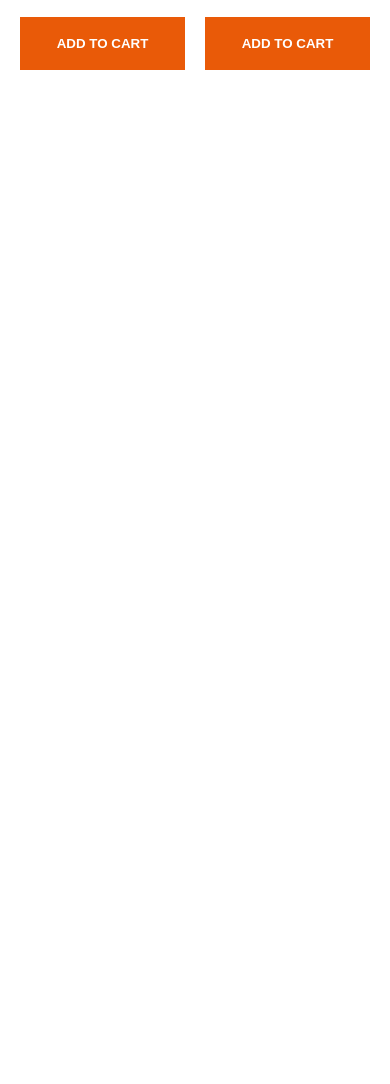
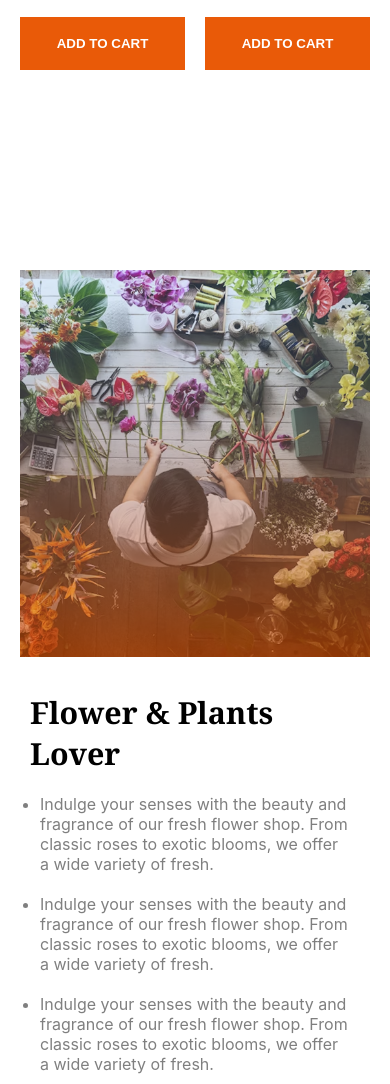
Before and after one commit to fardin-sojon/responsive-flowers-assignment2, a plain HTML site: page index.html in a window 390 px wide. Shown: the part 2802-3886 px from the top of the page. Before the commit the page ends 2872 px from the top, so only its background shows below. Drawn offline with Linux system fonts and the light colour scheme.

Commit message:
added Flower & Plants Lover Section and responsive mobile

```diff
--- a/Style/style.css
+++ b/Style/style.css
@@ -81,7 +81,7 @@
 .fresh-flowers {
     align-items: end;
     margin: 0 auto;
-    padding-top: 100px ;
+    padding-top: 100px;
 }
 
 .left-fresh-flowers {
@@ -153,13 +153,52 @@
 .btn-style {
     color: white;
     background-color: #E95A08;
-    font-weight:600;
+    font-weight: 600;
     border: none;
     padding: 19px 80px;
     width: 100%;
 }
 
+/* Flower & Plants Lover */
 
+.nature-lover {
+    gap: 100px;
+    align-items: center;
+    margin-top: 200px;
+}
+
+.left-lover {
+    width: 50%;
+}
+
+.right-lover {
+    width: 50%;
+}
+
+.nature-love-images {
+    width: 100%;
+    position: relative;
+}
+
+.nature-lover-title {
+    width: 70%;
+    margin: -30px;
+    margin-bottom: 10px;
+}
+
+.list-items li {
+    padding: 10px 0;
+}
+
+
+
+#trusted-badge {
+    width: 220px;
+    margin-right: -500px;
+    position: absolute;
+    top: 1950px;
+    left: 770px;
+}
 
 
 
@@ -217,11 +256,49 @@
         padding: 0 20px;
 
     }
-    .plant-description{
+
+    .plant-description {
         width: 100%;
         padding: 20px;
     }
-    .btn-style{
+
+    .btn-style {
         padding: 19px;
     }
+
+    /* Flower & Plants Lover */
+    #trusted-badge {
+        width: 0px;
+        margin-right: -500px;
+        position: absolute;
+        top: 0;
+        left: 0;
+        visibility: hidden;
+    }
+
+    .nature-lover {
+        flex-direction: column;
+        gap: 40px;
+    }
+
+    .left-lover {
+        width: 100%;
+        padding: 0 20px;
+    }
+
+    .right-lover {
+        width: 100%;
+        padding: 0 40px;
+    }
+    .nature-lover-title{
+        width: 100%;
+        font-size: 1.9rem;
+        margin: -10px;
+        margin-bottom: 10px;
+    }
+    .list-items li{
+        font-size: 1rem;
+    }
+
+
 }
--- a/index.html
+++ b/index.html
@@ -27,7 +27,7 @@
   <body class="noto-serif-font">
     <header>
       <!-- Navigation bar -->
-      <nav class="nav-bar container display-flex">
+      <nav class="nav-bar display-flex">
         <figure>
           <img class="logo-images" src="./assets/logo.png" alt="" />
         </figure>
@@ -201,6 +201,21 @@
         </div>
       </section>
 
+      <!-- Flower & Plant Lover -->
+      <section class="nature-lover container display-flex">
+        <div class="left-lover">
+            <img class="nature-love-images" src="./assets/flower-store.png" alt="">
+            <img id="trusted-badge" src="./assets/trusted-badge.png" alt="">
+        </div>
+        <div class="right-lover">
+            <h2 class="nature-lover-title section-title">Flower & Plants Lover</h2>
+            <ul class="list-items section-description">
+                <li>Indulge your senses with the beauty and fragrance of our fresh flower shop. From classic roses to exotic blooms, we offer a wide variety of fresh.</li>
+                <li>Indulge your senses with the beauty and fragrance of our fresh flower shop. From classic roses to exotic blooms, we offer a wide variety of fresh.</li>
+                <li>Indulge your senses with the beauty and fragrance of our fresh flower shop. From classic roses to exotic blooms, we offer a wide variety of fresh.</li>
+            </ul>
+        </div>
+      </section>
     </main>
     <footer></footer>
   </body>
```
